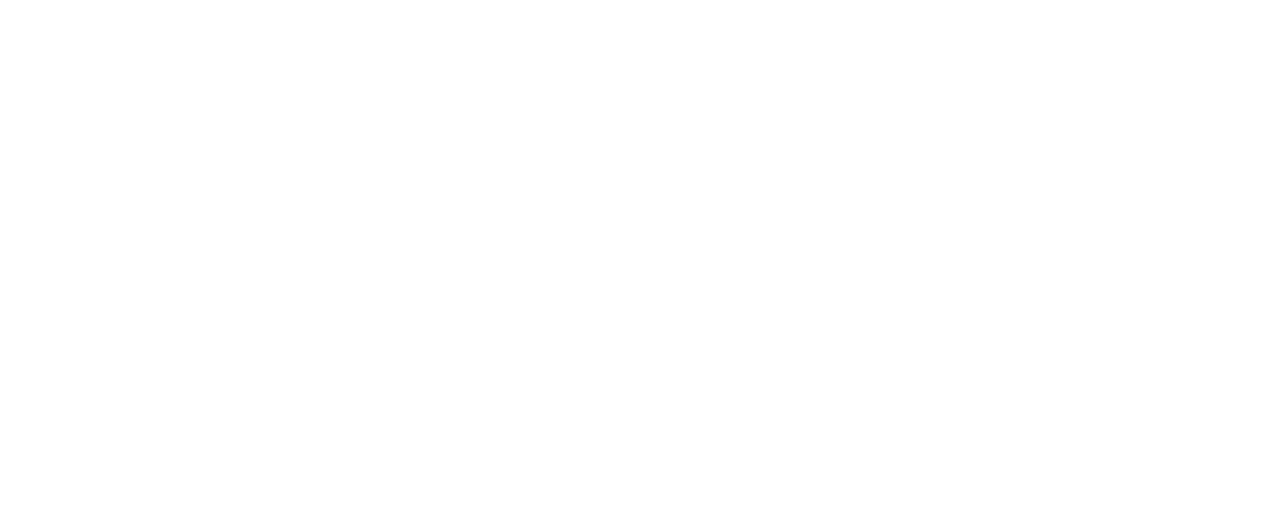
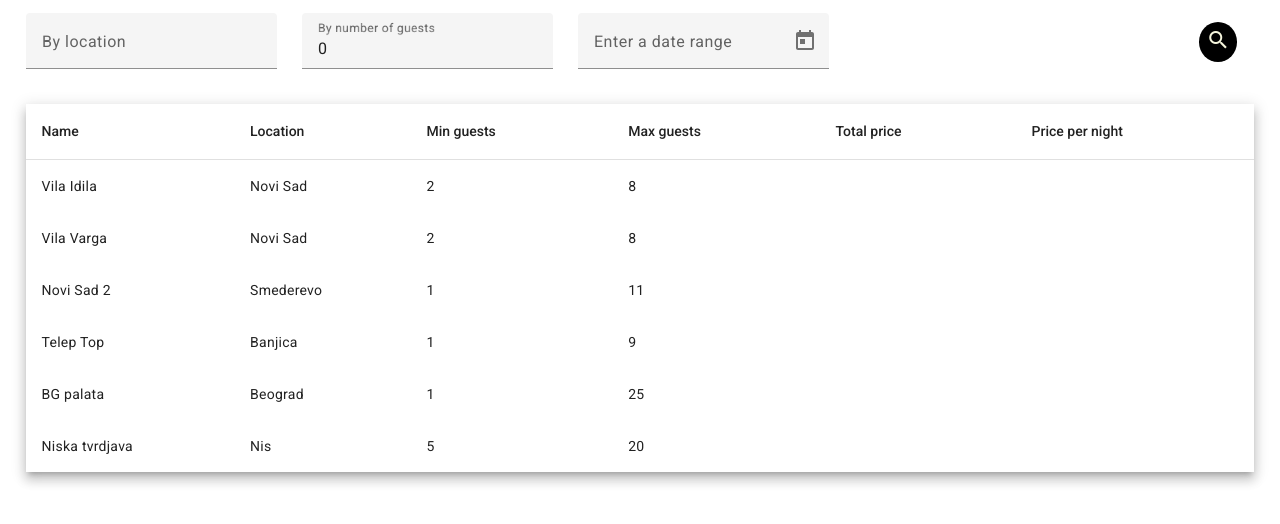
Before and after one commit to XMLSProject/XML-Airbnb-GRPC-FE, an Angular app: page /app/search in a window 1280 px wide. Before the commit this address led to /. Shown: the top 524 px of the page. Built offline with nearby package versions, Linux system fonts and the light colour scheme.

Commit message:
search looks implemented, needs to be configured with backend

```diff
--- a/src/app/admin/acommodation-list/acommodation-list.component.css
+++ b/src/app/admin/acommodation-list/acommodation-list.component.css
@@ -26,7 +26,3 @@
     border-bottom: 1px solid transparent;
     border-top: 1px solid transparent;
   }
-
-  *{
-    box-sizing: border-box;
-  }
--- /dev/null
+++ b/src/app/shared/search-acommodations/search-acommodations.component.css
@@ -0,0 +1,40 @@
+.tableDiv{
+    margin-left: 2%;
+    margin-right: 2%;
+    margin-bottom: 1%;
+    padding-top: 1%;
+  }
+
+    th.mat-sort-header-sorted {
+      color: black;
+    }
+
+    .mat-mdc-row .mat-mdc-cell {
+      border-bottom: 1px solid transparent;
+      border-top: 1px solid transparent;
+    }
+
+    .inputDiv{
+      margin-top: 1%;
+      margin-left: 2%;
+    }
+
+    .example-full-width{
+      margin-right: 2%;
+      width: 20%;
+    }
+
+
+    .btn-search{
+      margin-left: 27%;
+      margin-top: 0.7%;
+      width: 3%;
+      height: 5%;
+      border-style: none;
+      cursor: pointer;
+      border-radius: 50%;
+      position: absolute;
+      color:beige ;
+      background-color:black;
+      pointer-events: painted;
+    }
--- /dev/null
+++ b/src/app/shared/search-acommodations/search-acommodations.component.html
@@ -0,0 +1,82 @@
+<div class="mainDiv">
+
+    <div class="inputDiv">
+        <mat-form-field class="example-full-width">
+            <mat-label >By location  </mat-label>
+                <input type="text" id="dateInput" matInput [(ngModel)]="acommodation.location" >
+        </mat-form-field>
+
+        <mat-form-field class="example-full-width">
+            <mat-label >By number of guests  </mat-label>
+                <input type="number" matInput placeholder="Ex. Paris" [(ngModel)]="acommodation.maxNumGuest" >
+        </mat-form-field>
+
+        <mat-form-field appearance="fill" class="example-full-width">
+            <mat-label>Enter a date range</mat-label>
+            <mat-date-range-input [rangePicker]="picker">
+            <input matStartDate placeholder="Start date"> <!--ovde treba ngModel za datum-->
+            <input matEndDate placeholder="End date">
+            </mat-date-range-input>
+            <mat-datepicker-toggle matIconSuffix [for]="picker"></mat-datepicker-toggle>
+            <mat-date-range-picker #picker></mat-date-range-picker>
+        </mat-form-field>
+
+        <button class="btn-search" (click)="searchAcommodations()"><mat-icon><span class="material-symbols-outlined">
+            search_check
+        </span></mat-icon></button>
+
+    </div>
+
+
+    <div class="tableDiv">
+        <table mat-table [dataSource]="dataSource" matSort (matSortChange)="announceSortChange($event)" class="mat-elevation-z8">
+
+            <ng-container matColumnDef="name">
+                <th mat-header-cell *matHeaderCellDef mat-sort-header> Name </th>
+                <td mat-cell *matCellDef="let element"> {{element.name}} </td>
+            </ng-container>
+
+            <ng-container matColumnDef="location">
+                <th mat-header-cell *matHeaderCellDef mat-sort-header> Location </th>
+                <td mat-cell *matCellDef="let element"> {{element.location}} </td>
+            </ng-container>
+
+            <ng-container matColumnDef="minGuests">
+            <th mat-header-cell *matHeaderCellDef mat-sort-header> Min guests </th>
+            <td mat-cell *matCellDef="let element"> {{element.minNumGuest}} </td>
+            </ng-container>
+
+            <ng-container matColumnDef="maxGuests">
+            <th mat-header-cell *matHeaderCellDef mat-sort-header> Max guests </th>
+            <td mat-cell *matCellDef="let element"> {{element.maxNumGuest}} </td>
+            </ng-container>
+
+            <ng-container matColumnDef="totalPrice">
+                <th mat-header-cell *matHeaderCellDef mat-sort-header> Total price </th>
+                <td mat-cell *matCellDef="let element">  </td>
+            </ng-container>
+
+            <ng-container matColumnDef="dailyPrice">
+                <th mat-header-cell *matHeaderCellDef mat-sort-header> Price per night </th>
+                <td mat-cell *matCellDef="let element">  </td>
+                </ng-container>
+
+            <!-- <ng-container matColumnDef="addTermin">
+                <th mat-header-cell *matHeaderCellDef > </th>
+                <td mat-cell *matCellDef="let element">
+                    <button mat-stroked-button color="primary" (click)="addUpdateTermin(element)">Dates</button> </td>
+            </ng-container>
+
+            <ng-container matColumnDef="cena">
+                <th mat-header-cell *matHeaderCellDef > </th>
+                <td mat-cell *matCellDef="let element">
+                    <button mat-stroked-button color="primary" (click)="addUpdatePrice(element)">Price</button> </td>
+            </ng-container> -->
+
+
+            <tr mat-header-row *matHeaderRowDef="displayedColumns"></tr>
+            <tr mat-row *matRowDef="let row; columns: displayedColumns;"></tr>
+        </table>
+    </div>
+
+</div>
--- /dev/null
+++ b/src/app/shared/search-acommodations/search-acommodations.component.ts
@@ -0,0 +1,57 @@
+import { Component, OnInit, ViewChild, AfterViewInit } from '@angular/core';
+import { Acommodation } from '../../admin/model/AcommodationModel';
+import { LiveAnnouncer } from '@angular/cdk/a11y';
+import { MatDialog } from '@angular/material/dialog';
+import { MatSort, Sort } from '@angular/material/sort';
+
+const ELEMENT_DATA: Acommodation[] = [
+  {id: '1', name: 'Vila Idila', location: 'Novi Sad', minNumGuest: 2, maxNumGuest: 8, photos : 'http//local:c/gitHub/Images/Ker.jpg', features : 'Klima, Wifi'},
+  {id: '2', name: 'Vila Varga', location: 'Novi Sad', minNumGuest: 2, maxNumGuest: 8, photos : 'http//local:c/gitHub/Images/Ker.jpg', features : 'Klima, Wifi'},
+  {id: '3', name: 'Novi Sad 2', location: 'Smederevo', minNumGuest: 1, maxNumGuest: 11, photos : 'http//local:c/gitHub/Images/Ker2.jpg', features : 'Terasa'},
+  {id: '4', name: 'Telep Top', location: 'Banjica', minNumGuest: 1, maxNumGuest: 9, photos : 'http//local:c/gitHub/Images/Macka.jpg', features : 'Pusenje dozvoljeno'},
+  {id: '5', name: 'BG palata', location: 'Beograd', minNumGuest: 1, maxNumGuest: 25, photos : 'http//local:c/gitHub/Images/Nesto.jpg', features : 'Klima, Parking'},
+  {id: '6', name: 'Niska tvrdjava', location: 'Nis', minNumGuest: 5, maxNumGuest: 20, photos : 'http//local:c/gitHub/Images/Drugo.jpg', features : 'Klima'},
+
+];
+
+
+@Component({
+  selector: 'app-search-acommodations',
+  templateUrl: './search-acommodations.component.html',
+  styleUrls: ['./search-acommodations.component.css']
+})
+export class SearchAcommodationsComponent implements OnInit {
+
+  displayedColumns: string[] = ['name', 'location', 'minGuests', 'maxGuests', 'totalPrice', 'dailyPrice'];
+
+  public dataSource = ELEMENT_DATA;
+
+  //public dataSource = new MatTableDataSource<Acommodation>();
+  public acommodation: Acommodation = new Acommodation ;
+  public acommodations: Acommodation[] = [];
+
+  constructor(private _liveAnnouncer: LiveAnnouncer, public dialog: MatDialog) {}
+
+  ngOnInit(): void {
+    //this.showAllAcommodations();
+  }
+
+  @ViewChild(MatSort) sort!: MatSort;
+
+  // ngAfterViewInit() {
+  //   this.dataSource.sort = this.sort;
+  // }
+
+  announceSortChange(sortState: Sort) { //za sortiranje
+    if (sortState.direction) {
+      this._liveAnnouncer.announce(`Sorted ${sortState.direction}ending`);
+    } else {
+      this._liveAnnouncer.announce('Sorting cleared');
+    }
+  }
+
+  public searchAcommodations(): void{
+
+  }
+
+}
```
Also changed, not shown: src/app/shared/shared.module.ts (+20 -2 lines).
